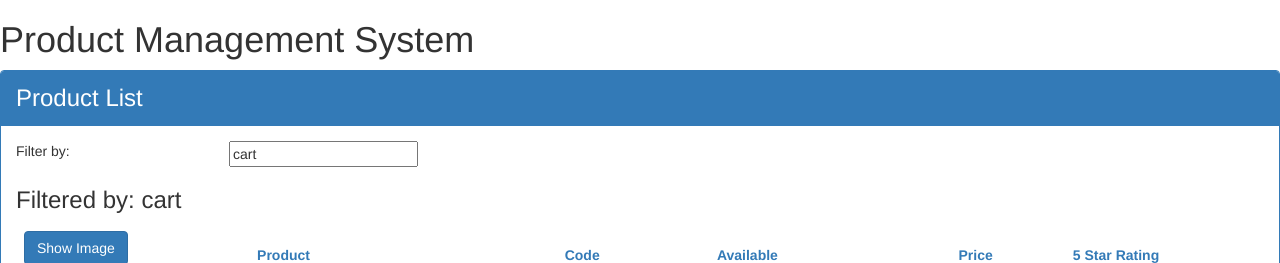
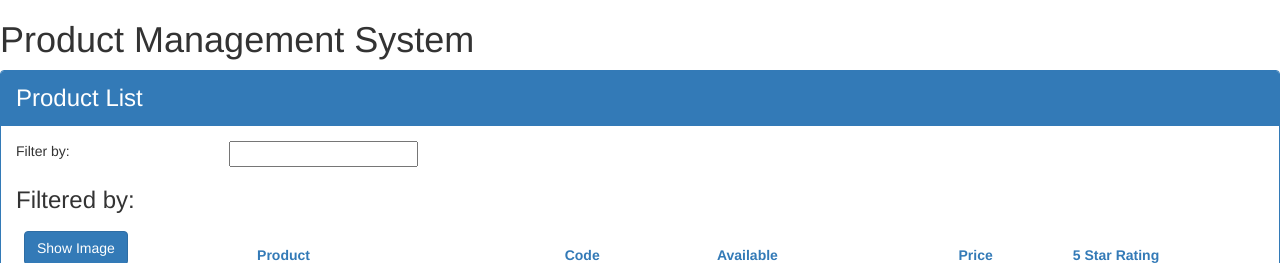
Before and after one commit to dennisXZX/angular-pms, an Angular app: page / in a window 1280 px wide. Shown: the top 263 px of the page. Built offline with nearby package versions, Linux system fonts and the light colour scheme.

Commit message:
added filtered product list feature

```diff
--- a/src/app/products/product-list.component.html
+++ b/src/app/products/product-list.component.html
@@ -39,7 +39,7 @@
         </thead>
 
         <tbody>
-          <tr *ngFor="let product of products">
+          <tr *ngFor="let product of filteredProducts">
             <td>
               <img *ngIf="showImage"
                    [src]="product.imageUrl"
--- a/src/app/products/product-list.component.ts
+++ b/src/app/products/product-list.component.ts
@@ -1,4 +1,4 @@
-import { Component, OnInit } from "@angular/core";
+import { Component } from "@angular/core";
 
 import { IProduct } from "./product";
 
@@ -7,14 +7,22 @@
   templateUrl: "./product-list.component.html",
   styleUrls: ["./product-list.component.css"]
 })
-export class ProductListComponent implements OnInit {
+export class ProductListComponent {
   pageTitle: string = "Product List";
   imageWidth: number = 50;
   imageMargin: number = 5;
   showImage: boolean = false;
-  listFilter: string = "cart";
 
-  filterProducts: IProduct[];
+  _listFilter: string;
+  get listFilter(): string {
+    return this._listFilter;
+  }
+  set listFilter(value) {
+    this._listFilter = value;
+    this.filteredProducts = this.listFilter ? this.performFilter(this.listFilter) : this.products;
+  }
+
+  filteredProducts: IProduct[];
 
   products: IProduct[] = [
     {
@@ -69,11 +77,22 @@
     }
   ];
 
+  constructor() {
+    this.filteredProducts = this.products;
+    this.listFilter = '';
+  }
+
+  performFilter(filterBy: string): IProduct[] {
+    // change the filter keyword to lowercase
+    filterBy = filterBy.toLocaleLowerCase();
+
+    // return a filtered IProduct array
+    return this.products.filter((product: IProduct) => {
+      return product.productName.toLocaleLowerCase().indexOf(filterBy) !== -1;
+    });
+  }
+
   toggleImage(): void {
     this.showImage = !this.showImage;
   }
-
-  ngOnInit(): void {
-    console.log('ngOnInit');
-  }
 }
--- a/src/app/shared/convert-to-spaces.pipe.ts
+++ b/src/app/shared/convert-to-spaces.pipe.ts
@@ -5,6 +5,7 @@
 })
 export class ConvertToSpacesPipe implements PipeTransform {
   transform(value: string, character: string): string {
+    // replace the passed in character with space
     return value.replace(character, " ");
   }
 }
```
Also changed, not shown: 1 other file (tests, documents, lock files or other folders).
